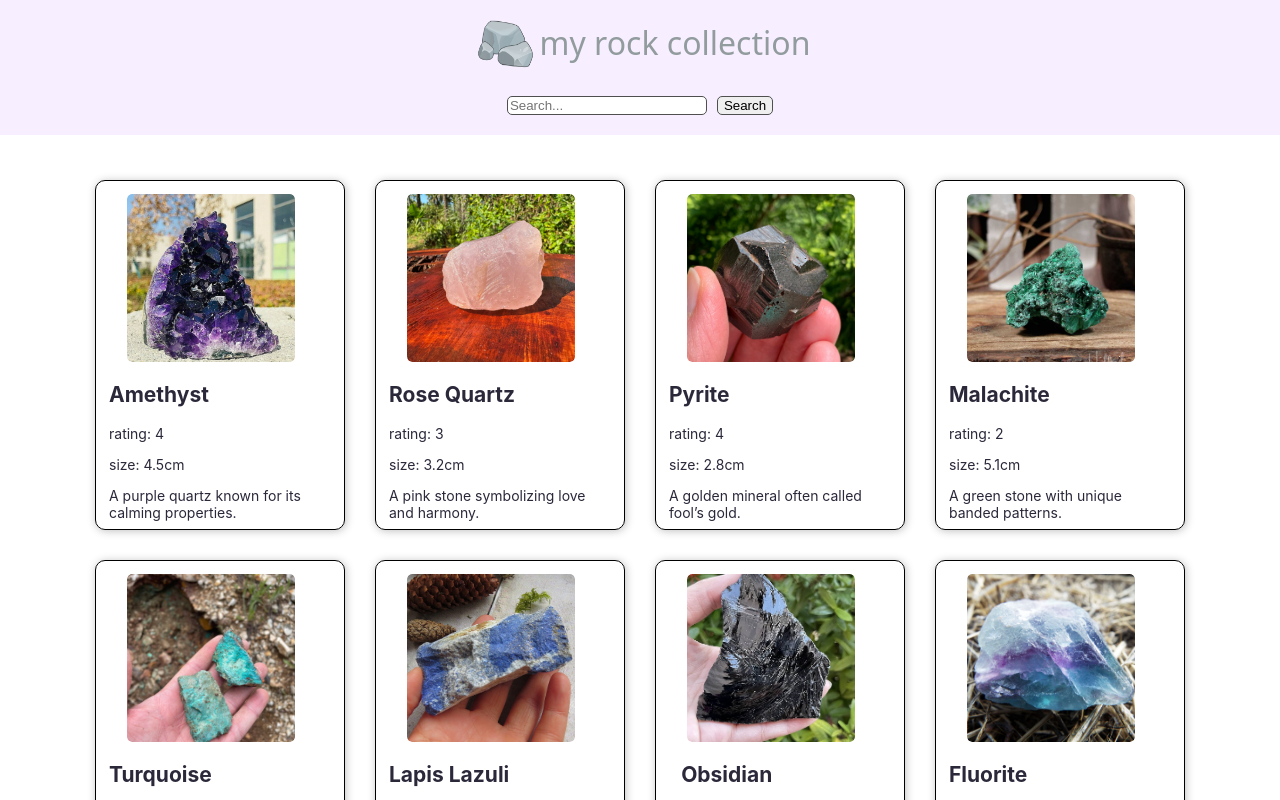
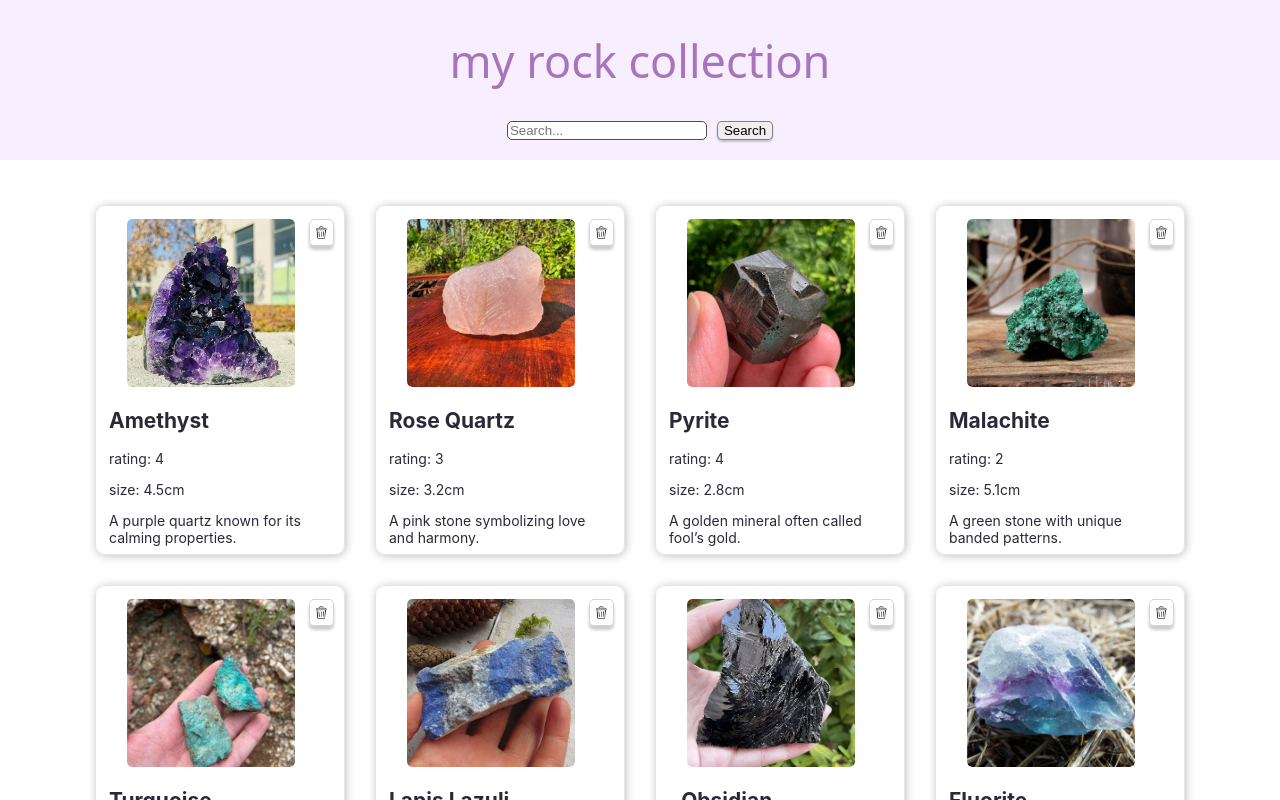
Before and after one commit to hkereb/Advanced-Internet-Applications, a React (Vite) app in the folder lab4/: page / in a window 1280 px wide. Shown: the top 800 px of the page. Built offline with nearby package versions, Linux system fonts and the light colour scheme; a web font is replaced by a local one.

Commit message:
feat: entries can be deleted

```diff
--- a/lab4/src/App.jsx
+++ b/lab4/src/App.jsx
@@ -1,15 +1,25 @@
 import Header from "./components/Header"
 import Entry from "./components/Entry"
 import data from "./data.json"
-import React from "react"
+import { useState } from 'react'
 
 export default function App() {
 
-  const entryElements = data.map((entry) => {
+  const [entries, setEntries] = useState(data)
+
+  function handleDelete(id) {
+    const confirmed = window.confirm("Are you sure you want to delete this element?");
+    if (confirmed) {
+      setEntries(prev => prev.filter(entry => entry.key !== id));
+    }
+  }
+
+  const entryElements = entries.map((entry) => {
     return (
       <Entry
           key={entry.key}
           entry={entry}
+          onDelete={() => handleDelete(entry.key)}
       />
     )
   })
--- a/lab4/src/components/Entry.jsx
+++ b/lab4/src/components/Entry.jsx
@@ -14,7 +14,9 @@ export default function Entry(props) {
                 <p className="entry-size">size: {props.entry.size}cm</p>
                 <p className="entry-desc">{props.entry.description}</p>
             </div>
-
+            <button className="delete-button" onClick={props.onDelete}>
+              <img src="images/trash.png" alt="trash-icon" />
+            </button>
         </article>
     )
 }
--- a/lab4/src/components/Header.jsx
+++ b/lab4/src/components/Header.jsx
@@ -4,7 +4,7 @@ export default function Header() {
     return (
         <header>
             <div className="logo-and-title">
-                <img src="images/rocks-logo.png" alt="rocks icon" />
+                {/* <img src="images/rocks-logo.png" alt="rocks-icon" /> */}
                 <h1>my rock collection</h1>
             </div>
             <SearchBar />
--- a/lab4/src/index.css
+++ b/lab4/src/index.css
@@ -29,11 +29,12 @@ header {
   font-family: "Rubik Dirt", system-ui;
   font-weight: 400;
   font-style: normal;
-  color:rgb(146, 155, 157);
+  color:rgb(166, 117, 187);
+  font-size: 45px;
 }
 
 .container {
-  margin: 45px 40px;
+  margin: 45px;
   display: flex;
   flex-wrap: wrap;
   gap: 30px;
@@ -41,7 +42,7 @@ header {
 }
 
 article.collection-entry {
-  border: solid 1px #000000;
+  border: solid 1px #e4e4e4;
   box-shadow: 1px 1px 8px rgba(0, 0, 0, 0.25);
   border-radius: 10px;
   display: flex;
@@ -53,6 +54,7 @@ article.collection-entry {
   box-sizing: border-box;
   align-items: center;
   overflow: hidden;
+  position: relative;
 }
 
 article.collection-entry .main-image-container {
@@ -79,7 +81,7 @@ article.collection-entry .info-container {
 }
 
 .search-bar {
-  margin: 10px 0px 20px 0px;
+  margin: 0px 0px 20px 0px;
   display: flex;
   gap: 10px;
 }
@@ -92,5 +94,28 @@ article.collection-entry .info-container {
 
 .search-bar > button {
   border-radius: 5px;
-  border: solid 1px #4f4f4f;
+  border: solid 1px #636363c8;
+  box-shadow: 0 2px 2px rgba(0, 0, 0, 0.2);
 }
+
+.delete-button {
+  position: absolute;
+  top: 10px;
+  right: 10px;
+  background-color: transparent;
+  color: rgb(243, 77, 102);
+  border: none;
+  border-radius: 5px;
+  cursor: pointer;
+  font-size: 20px;
+  font-weight: bold;
+  border: solid 1px #d4d4d4;
+  box-shadow: 0 4px 3px rgba(0, 0, 0, 0.2);
+  margin-top: 3px;
+}
+
+.delete-button > img {
+  height: 13px;
+  width: auto;
+  padding: 0;
+}
```
Also changed, not shown: lab4/public/images/trash.png (added). Lines whose indentation alone changed are shown as unchanged.
